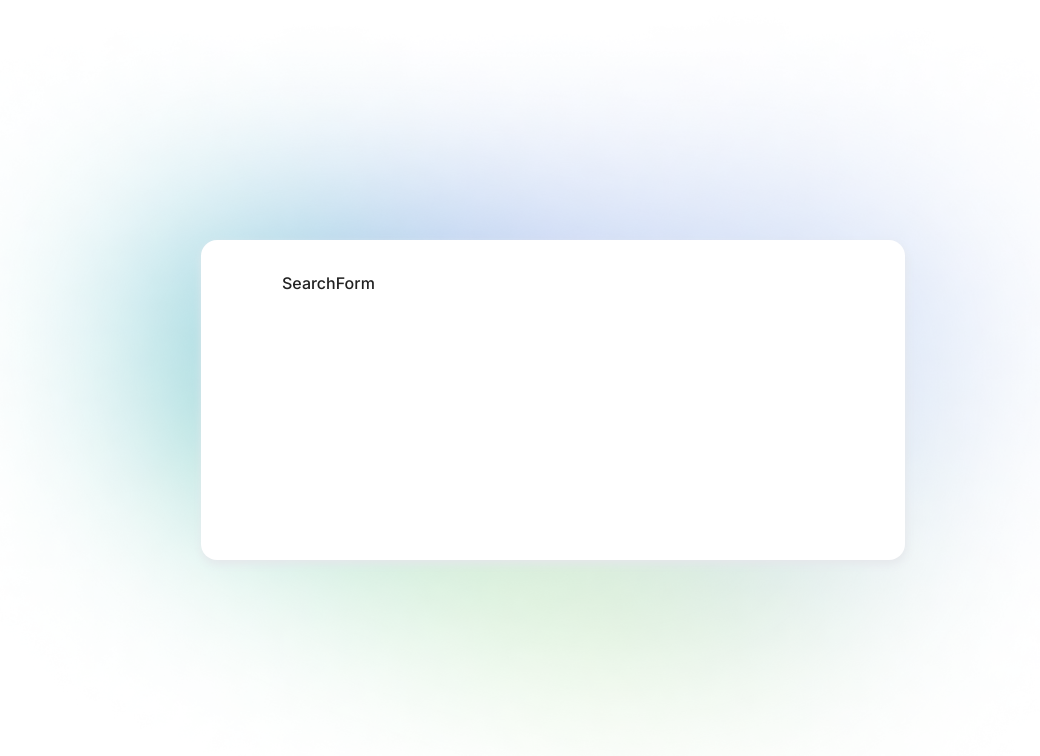
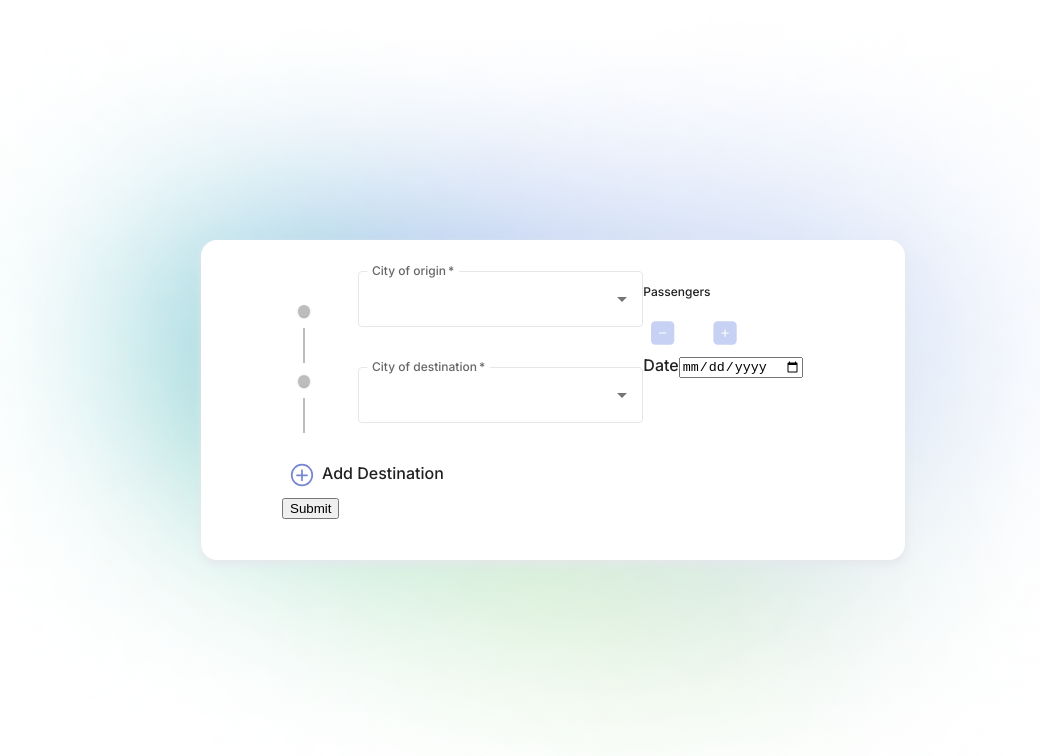
Before and after one commit to pepitz/trip-planner, a React (Create React App) app: page / in a window 1280 px wide. Shown: the top 756 px of the page, without its empty margins (87-1127 px from the left). Built offline with nearby package versions, Linux system fonts and the light colour scheme.

Commit message:
feat(component): add initial SearchForm structure

```diff
--- /dev/null
+++ b/src/components/SearchForm/SearchForm.scss
@@ -0,0 +1,53 @@
+.form {
+  flex: 1;
+  display: flex;
+  flex-direction: column;
+
+  &--fields {
+    display: flex;
+  }
+
+  .path__container {
+    flex: 2;
+    display: flex;
+    flex-direction: column;
+
+    &--cities {
+      display: flex;
+
+      .travelCities {
+        flex: 1;
+        display: flex;
+        flex-direction: column;
+        &__control:nth-child(1) {
+          margin-bottom: 2rem;
+        }
+      }
+      .MuiAutocomplete-option {
+        background-color: #c7d1f4;
+      }
+    }
+  }
+
+  .passengers__container {
+    flex: 1;
+
+    .passengers {
+      display: flex;
+      flex-direction: column;
+      &-title {
+        font-size: 1.2rem;
+        font-weight: 500;
+      }
+      &-box {
+        display: inline-flex;
+        input {
+          border: 0;
+          width: 2.2rem;
+          text-align: center;
+          font-size: 1.2rem;
+        }
+      }
+    }
+  }
+}
--- a/src/components/SearchForm/SearchForm.tsx
+++ b/src/components/SearchForm/SearchForm.tsx
@@ -1,9 +1,84 @@
+import { useEffect, useState } from 'react';
+
 import Box from '@mui/material/Box';
 
+import IconButton from '@mui/material/IconButton';
+
+import TimeLine from 'components/TravelLine/TravelLine';
+import CustomIcon from 'components/CustomIcon/CustomIcon';
+
+import icons from 'enums/icons';
+import * as CONSTANTS from 'constants/index';
+
+import './SearchForm.scss';
+import CityAutocomplete from 'components/common/CityAutocomplete';
+import { ICityAutocompleteProps } from 'types';
+
 const SearchForm = () => {
+  const [cities, setCities] = useState<ICityAutocompleteProps[]>([]);
+
+  const handleAddCity = () => {
+    setCities((prevValue) => {
+      const nextIndex = prevValue.length - 1;
+      let updatedCitites = [...prevValue];
+
+      let newCity = { ...updatedCitites[nextIndex] };
+      newCity.index = nextIndex;
+      newCity.name = `intermediate_${nextIndex}`;
+      newCity.value = newCity.value ?? '';
+
+      let final = updatedCitites.slice(0, updatedCitites.length - 1);
+      final.push(newCity);
+
+      let lastElementUpdate = { ...updatedCitites[updatedCitites.length - 1] };
+      lastElementUpdate.index = final.length;
+      lastElementUpdate.value = '';
+
+      final.push(lastElementUpdate);
+      return final;
+    });
+  };
+
+  const handleRemoveCity = (index: number) => {
+    // TO DO
+  };
+
+  const handleSubmit = () => console.log('paint data');
+
+  useEffect(() => {
+    const initialCities = [
+      {
+        index: 0,
+        name: CONSTANTS.ORIGIN,
+        label: CONSTANTS.CITY_ORIGIN,
+        value: '',
+        setValue: setCities,
+        canBeDeleted: false,
+        handleDelete: handleRemoveCity,
+      },
+      {
+        index: 1,
+        name: CONSTANTS.DESTINATION,
+        label: CONSTANTS.CITY_DESTINATION,
+        value: '',
+        setValue: setCities,
+        canBeDeleted: true,
+        handleDelete: handleRemoveCity,
+      },
+    ];
+    setCities(initialCities);
+  }, []);
+
+  useEffect(() => {
+    if (cities.length > 1) {
+      console.log('cities: ', cities);
+    }
+  }, [cities]);
+
   return (
     <Box
       sx={{
+        display: 'flex',
         height: '40vh',
         width: '55vw',
         padding: '3rem 8rem',
@@ -13,7 +88,94 @@ const SearchForm = () => {
         background: (theme) => theme.others.white,
       }}
     >
-      SearchForm
+      <form onSubmit={handleSubmit} className="form">
+        <Box component="section" className="form--fields">
+          <Box component="section" className="path__container">
+            <Box component="article" className="path__container--cities">
+              <Box component="aside" className="timeline">
+                <TimeLine />
+              </Box>
+              <Box component="article" className="travelCities">
+                {cities.length > 0
+                  ? cities.map(
+                      ({
+                        index,
+                        name,
+                        label,
+                        value,
+                        setValue,
+                        canBeDeleted,
+                        handleDelete,
+                      }) => {
+                        return (
+                          <Box className="travelCities__control" key={index}>
+                            <CityAutocomplete
+                              index={index}
+                              name={name}
+                              label={label}
+                              value={value}
+                              setValue={setValue}
+                              canBeDeleted={canBeDeleted}
+                              handleDelete={handleDelete}
+                            />
+                          </Box>
+                        );
+                      }
+                    )
+                  : null}
+              </Box>
+            </Box>
+
+            <Box component="section" className="path__container--add-city">
+              <IconButton onClick={handleAddCity}>
+                <CustomIcon fill="transparent" icon={icons.plus_outlined} />
+              </IconButton>
+              <span>Add Destination</span>
+            </Box>
+          </Box>
+
+          <Box component="section" className="passengers__container">
+            <Box className="passengers">
+              <Box component="h3" className="passengers-title">
+                Passengers
+              </Box>
+              <Box component="section" className="passengers-box">
+                <IconButton>
+                  <CustomIcon
+                    width={22}
+                    heigt={22}
+                    viewBox="0 0 22 22"
+                    icon={icons.minus_squared}
+                  ></CustomIcon>
+                </IconButton>
+                <input type="text" />
+                <IconButton>
+                  <CustomIcon
+                    width={22}
+                    heigt={22}
+                    viewBox="0 0 22 22"
+                    icon={icons.plus_squared}
+                  ></CustomIcon>
+                </IconButton>
+              </Box>
+            </Box>
+            <Box className="datepicker">
+              <label>Date</label>
+              <input
+                type="date"
+                id="start"
+                name="trip-start"
+                min="2018-07-07"
+                max=""
+              />
+            </Box>
+          </Box>
+        </Box>
+
+        <Box component="section" className="form--submit">
+          <button type="submit">Submit</button>
+        </Box>
+      </form>
     </Box>
   );
 };
--- /dev/null
+++ b/src/components/TravelLine/TravelLine.tsx
@@ -0,0 +1,27 @@
+import * as React from 'react';
+import Timeline from '@mui/lab/Timeline';
+import TimelineItem from '@mui/lab/TimelineItem';
+import TimelineSeparator from '@mui/lab/TimelineSeparator';
+import TimelineConnector from '@mui/lab/TimelineConnector';
+import TimelineContent from '@mui/lab/TimelineContent';
+import TimelineDot from '@mui/lab/TimelineDot';
+
+const TimeLine = () => {
+  return (
+    <Timeline position="left">
+      <TimelineItem>
+        <TimelineSeparator>
+          <TimelineDot />
+          <TimelineConnector />
+        </TimelineSeparator>
+      </TimelineItem>
+      <TimelineItem>
+        <TimelineSeparator>
+          <TimelineDot />
+          <TimelineConnector />
+        </TimelineSeparator>
+      </TimelineItem>
+    </Timeline>
+  );
+};
+export default TimeLine;
```
